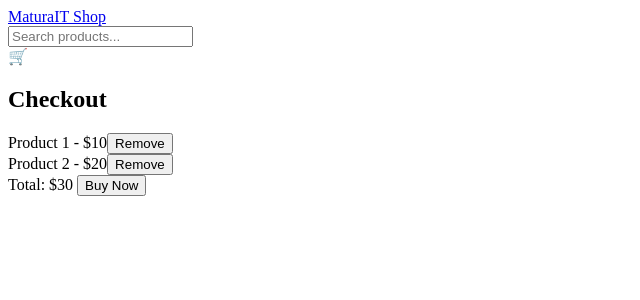
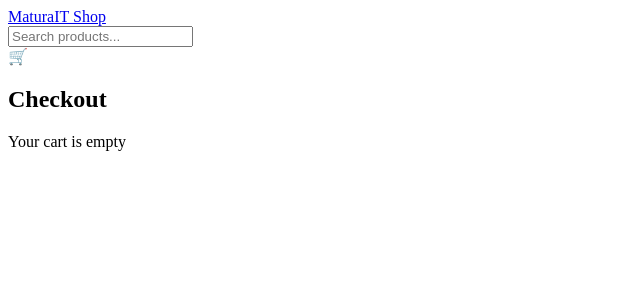
Before and after one commit to raffamieczkowski/ShopForMaturaIT, a Vue app: page /checkout in a window 1280 px wide. Shown: the top 300 px of the page, without its empty margins (0-640 px from the left). Built offline with nearby package versions, Linux system fonts and the light colour scheme.

Commit message:
check console.log / cart products

```diff
--- a/src/Checkout.vue
+++ b/src/Checkout.vue
@@ -12,6 +12,9 @@
         <button @click="buyNow">Buy Now</button>
       </div>
     </div>
+    <div v-if="paymentSuccess" class="checkout__success">
+      Payment SUCCESS!!!
+    </div>
   </div>
 </template>
 
@@ -21,13 +24,11 @@
 export default {
   name: 'CheckoutSection',
   setup() {
-      const cartItems = ref([
-        { name: 'Product 1', price: 10 },
-        { name: 'Product 2', price: 20 }
-      ]);
+    const cartItems = ref(JSON.parse(localStorage.getItem('cartItems')) || []);
 
     const removeFromCart = (index) => {
       cartItems.value.splice(index, 1);
+      updateLocalStorage();
     };
 
     const getTotalPrice = computed(() => {
@@ -35,17 +36,27 @@
     });
 
     const buyNow = () => {
+      // DODAJ LOGIKĘ PŁATNOŚCI
+      paymentSuccess.value = true;
+    };
+
+    const paymentSuccess = ref(false);
+
+    const updateLocalStorage = () => {
+      localStorage.setItem('cartItems', JSON.stringify(cartItems.value));
     };
 
     return {
       cartItems,
       removeFromCart,
       getTotalPrice,
-        buyNow
+      buyNow,
+      paymentSuccess
     };
   }
 };
 </script>
 
 <style>
+/* DODAJ STYLE */
 </style>
--- a/src/ProductDetails.vue
+++ b/src/ProductDetails.vue
@@ -69,7 +69,9 @@ const addToCart = (product) => {
   const cartItems = JSON.parse(localStorage.getItem('cartItems')) || [];
   cartItems.push(product);
   localStorage.setItem('cartItems', JSON.stringify(cartItems));
-  console.log('Dodano do koszyka:', product);
+  console.log('Dodano produkt do koszyka:', product);
+  console.log('Aktualna zawartość koszyka:', cartItems);
+
   if (appContext) {
     appContext.emit('cartItemAdded', cartItems);
   }
```
Lines whose indentation alone changed are shown as unchanged.
